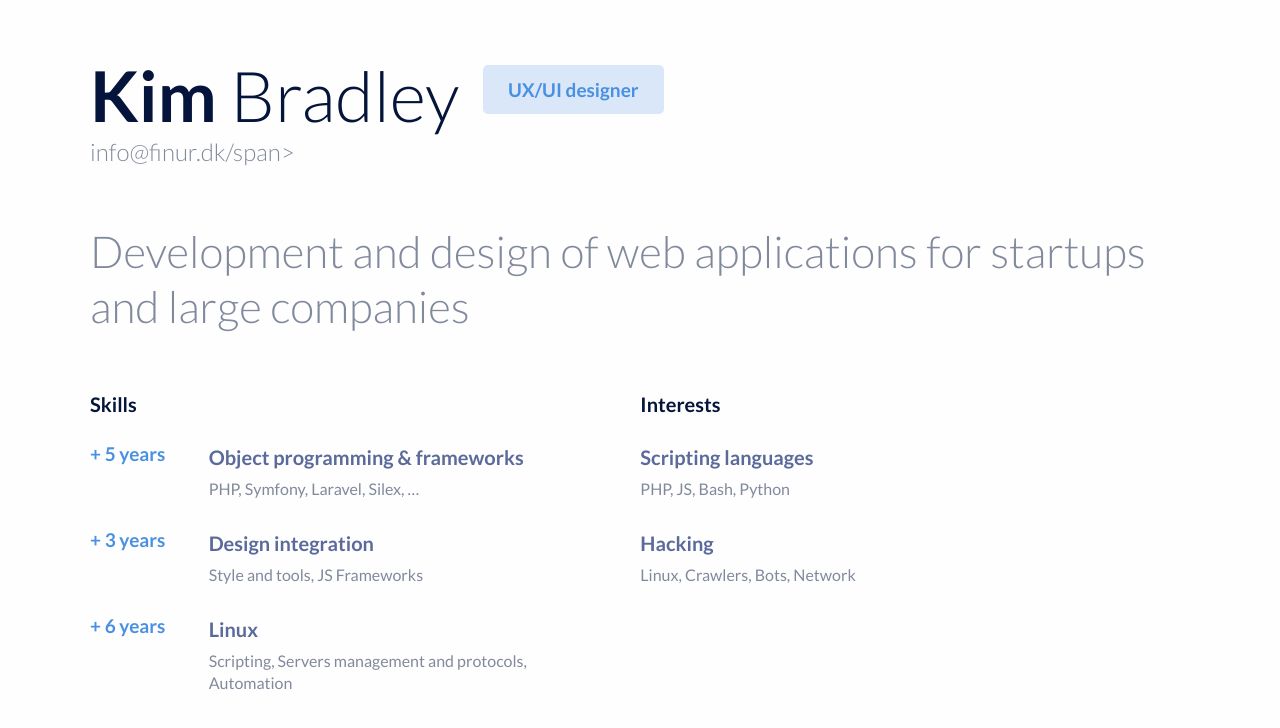
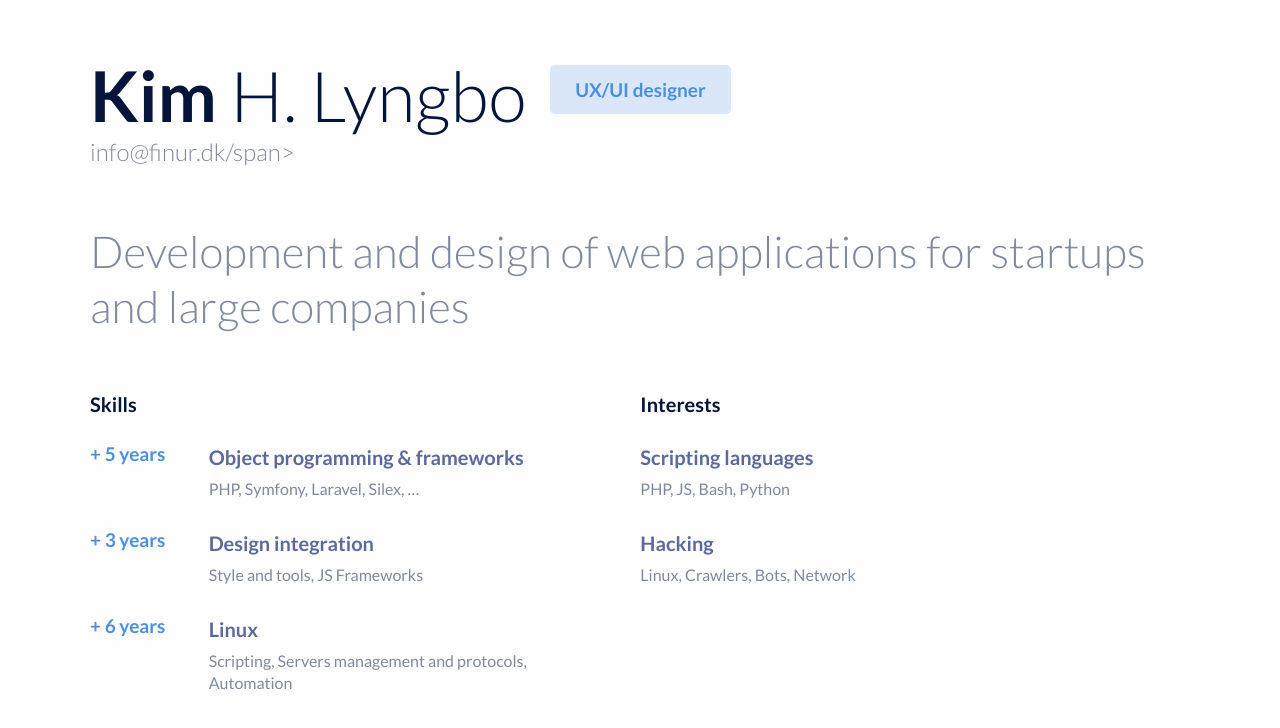
Before and after one commit to FinurDK/test, a plain HTML site: page index.html in a window 1280 px wide. Shown: the top 728 px of the page. Drawn offline with Linux system fonts and the light colour scheme.

Commit message:
Update index.html

```diff
--- a/index.html
+++ b/index.html
@@ -9,7 +9,7 @@
 
 	<div class="container">
 		<div class="hero">
-			<h1 class="name"><strong>Kim</strong> Bradley</h1>
+			<h1 class="name"><strong>Kim</strong> H. Lyngbo</h1>
 			<span class="job-title">UX/UI designer</span>
 			<span class="email">info@finur.dk/span>
 
```
